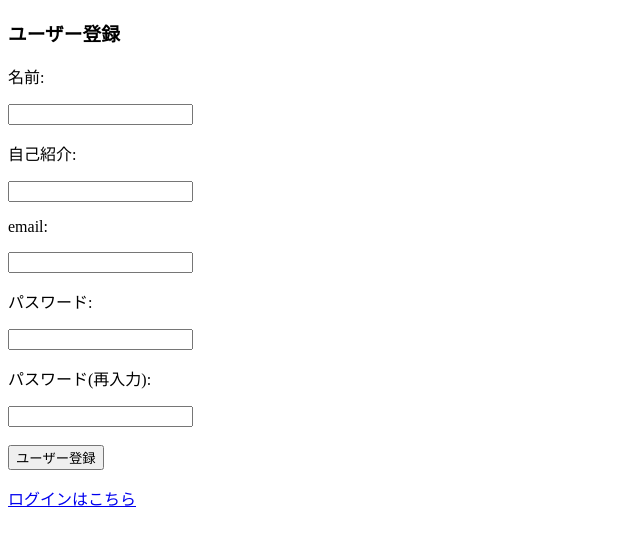
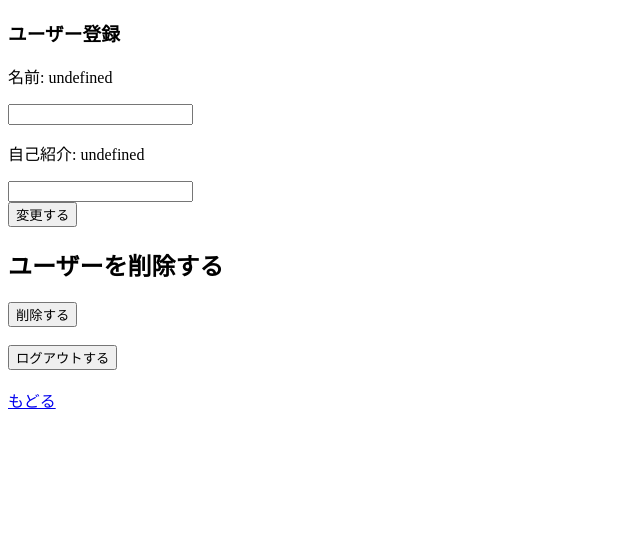
Before and after one commit to kitaken55/api_vue_task_axios, a Vue app: page /me/edit in a window 1280 px wide. Before the commit this address led to /. Shown: the top 546 px of the page, without its empty margins (0-640 px from the left). Built offline with nearby package versions, Linux system fonts and the light colour scheme.

Commit message:
機能完成

```diff
--- a/src/App.vue
+++ b/src/App.vue
@@ -6,5 +6,6 @@
 
 <script>
 export default {
+
 }
 </script>
--- a/src/components/edit.vue
+++ b/src/components/edit.vue
@@ -3,6 +3,8 @@
         <user-edit></user-edit>
         <user-delete></user-delete>
         <br>
+        <button @click="logout">ログアウトする</button>
+        <br><br>
         <router-link
             to="/users"
         >もどる</router-link>
@@ -16,6 +18,13 @@ export default {
     components: {
         userEdit,
         userDelete
+    },
+    methods: {
+        logout() {
+            alert("ログアウトしました。")
+            localStorage.clear();
+            location.href = '/';
+        }
     }
 }
 </script>
--- a/src/components/getUser.vue
+++ b/src/components/getUser.vue
@@ -2,11 +2,11 @@
     <div>
         <p>
             <router-link
-            to="edit"
+            to="/me/edit"
             >ユーザー編集</router-link>
             |
             <router-link
-            to="/timeline"
+            to="/me/timeline"
             >自分のタイムライン</router-link>
             |
             <router-link
--- a/src/router.js
+++ b/src/router.js
@@ -34,11 +34,11 @@ export default new Router({
             component: getUser
         },
         {
-            path: '/edit',
+            path: '/me/edit',
             component: edit
         },
         {
-            path: '/timeline',
+            path: '/me/timeline',
             component: timeline,
         },
         {
```
Also changed, not shown: src/function.js (deleted), src/main.js (line endings or trailing spaces).
